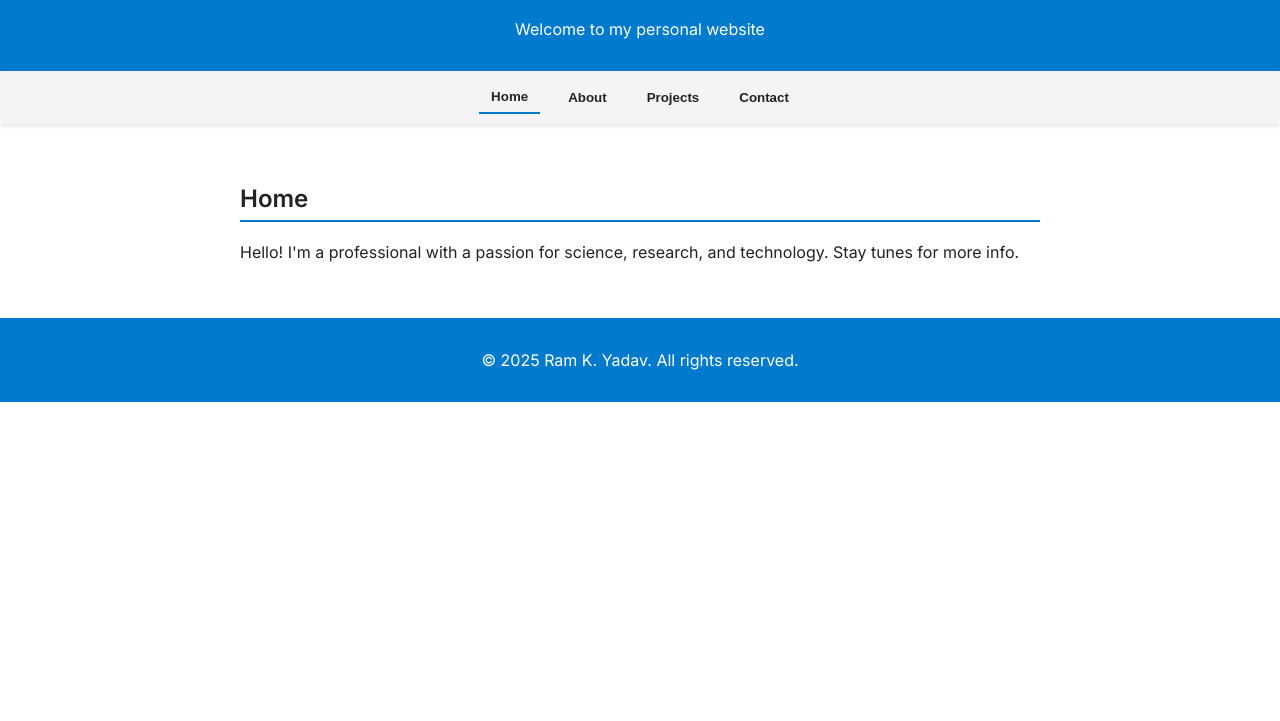
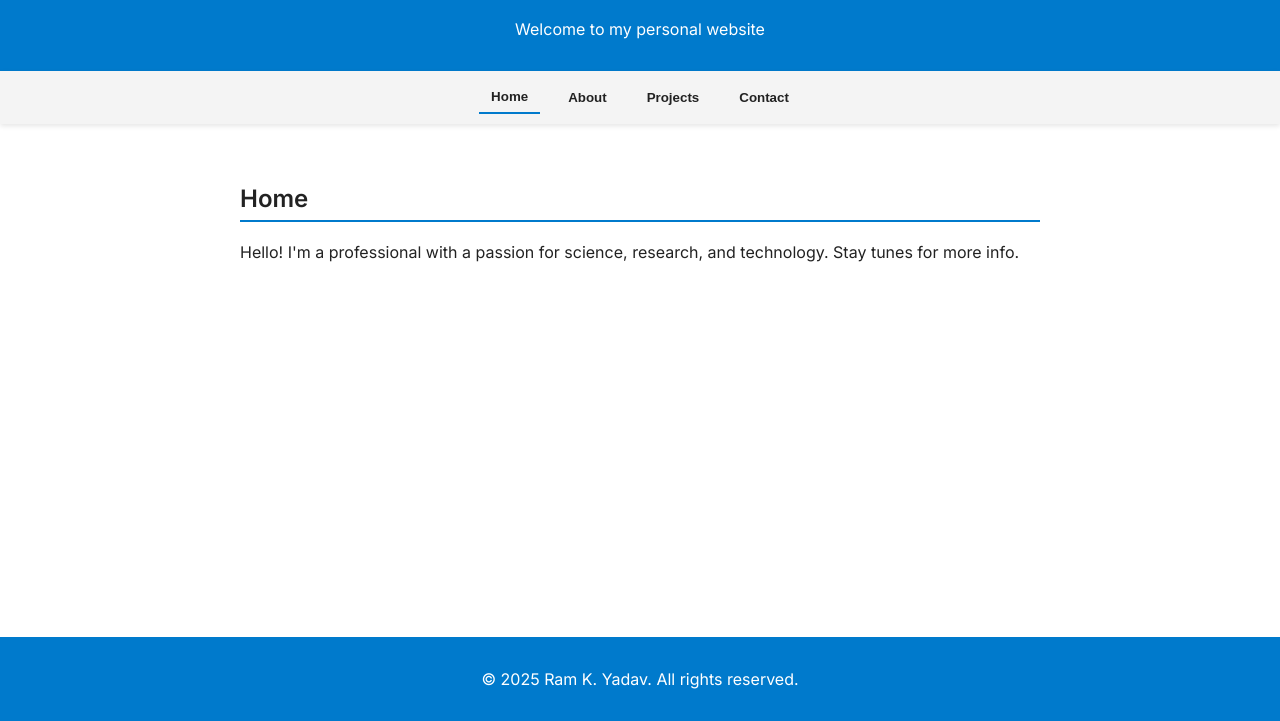
Before and after one commit to indiaram/rky.io, a plain HTML site: page index.html in a window 1280 px wide. Shown: the part 79-800 px from the top of the page. Drawn offline with Linux system fonts and the light colour scheme.

```diff
--- a/index.html
+++ b/index.html
@@ -19,12 +19,21 @@
       --card: #1e1e1e;
     }
 
+    html, body {
+      margin: 0;
+      height: 100%;
+    }
     body {
-      margin: 0;
       font-family: 'Inter', sans-serif;
       background: var(--bg);
       color: var(--text);
       transition: background 0.3s ease, color 0.3s ease;
+      display: flex;
+      flex-direction: column;
+      min-height: 100vh;
+    }
+    main {
+      flex: 1;
     }
     header, footer {
       background: var(--accent);
@@ -104,6 +113,7 @@
   <button class="tab" data-tab="contact">Contact</button>
 </nav>
 
+<main>
   <section id="home" class="active">
     <h2>Home</h2>
     <p>Hello! I'm a professional with a passion for science, research, and technology. Stay tunes for more info.</p>
@@ -111,13 +121,11 @@
 
   <section id="about">
     <h2>About Me</h2>
-  <!-- <p>I'm Ram K. Yadav, a research astronomer with interests in star formation, feedback processes, and multi-wavelength observations. I enjoy building scientific collaborations and exploring new ideas across disciplines.</p> -->
     <p>I'm Ram K. Yadav, a research astronomer with interests in star formation, feedback processes, and multi-wavelength Astronomy and Astrophysics.</p>
   </section>
 
   <section id="projects">
     <h2>Projects</h2>
-  <!--<p>Some of my recent work includes studies on HII regions, dense gas mapping, and multi-line molecular cloud analysis. I'm currently working with observational datasets from JCMT and TRAO.</p>-->
     <p></p>
   </section>
 
@@ -126,6 +134,7 @@
     <p>Email: ramkeshyadav2005@gmail.com</p>
     <p>GitHub: <a href="https://github.com/ramkeshyadav" target="_blank">@ramkeshyadav</a></p>
   </section>
+</main>
 
 <footer>
   <p>© 2025 Ram K. Yadav. All rights reserved.</p>
```
Lines whose indentation alone changed are shown as unchanged.
